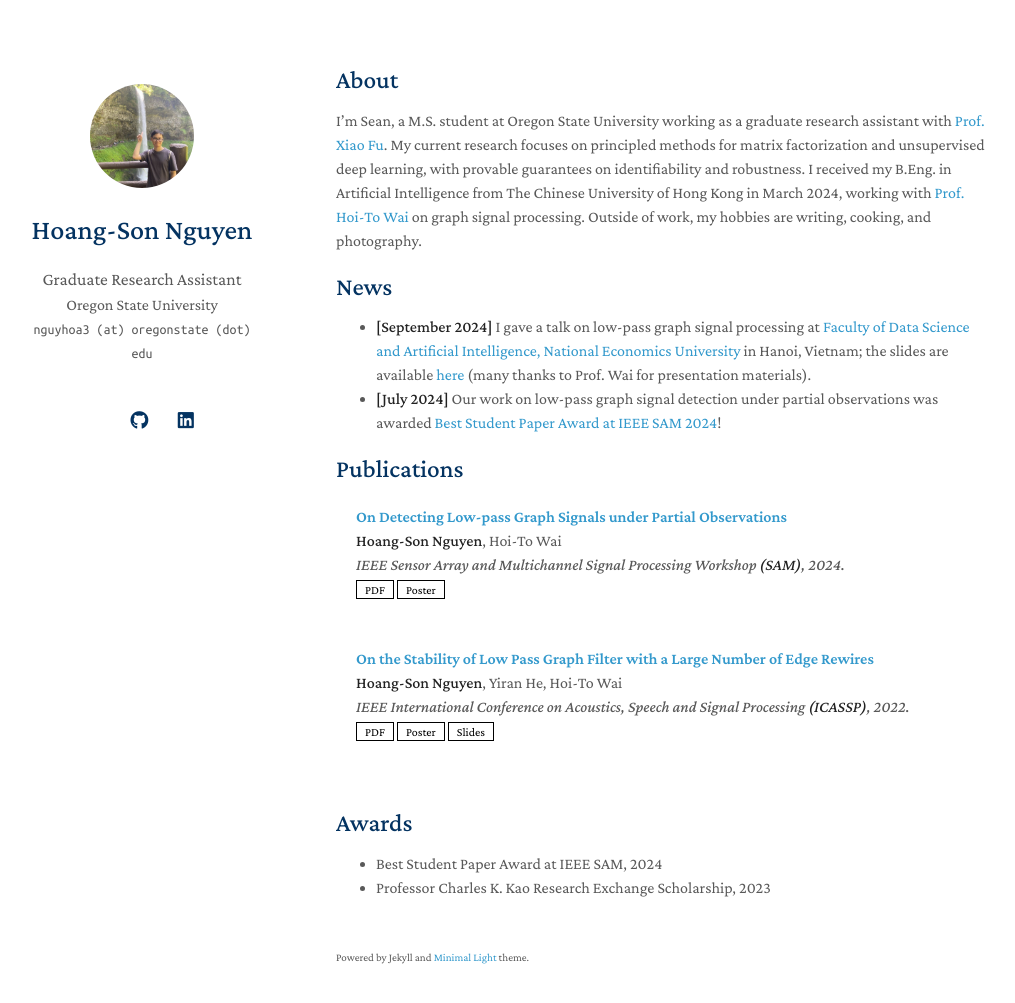
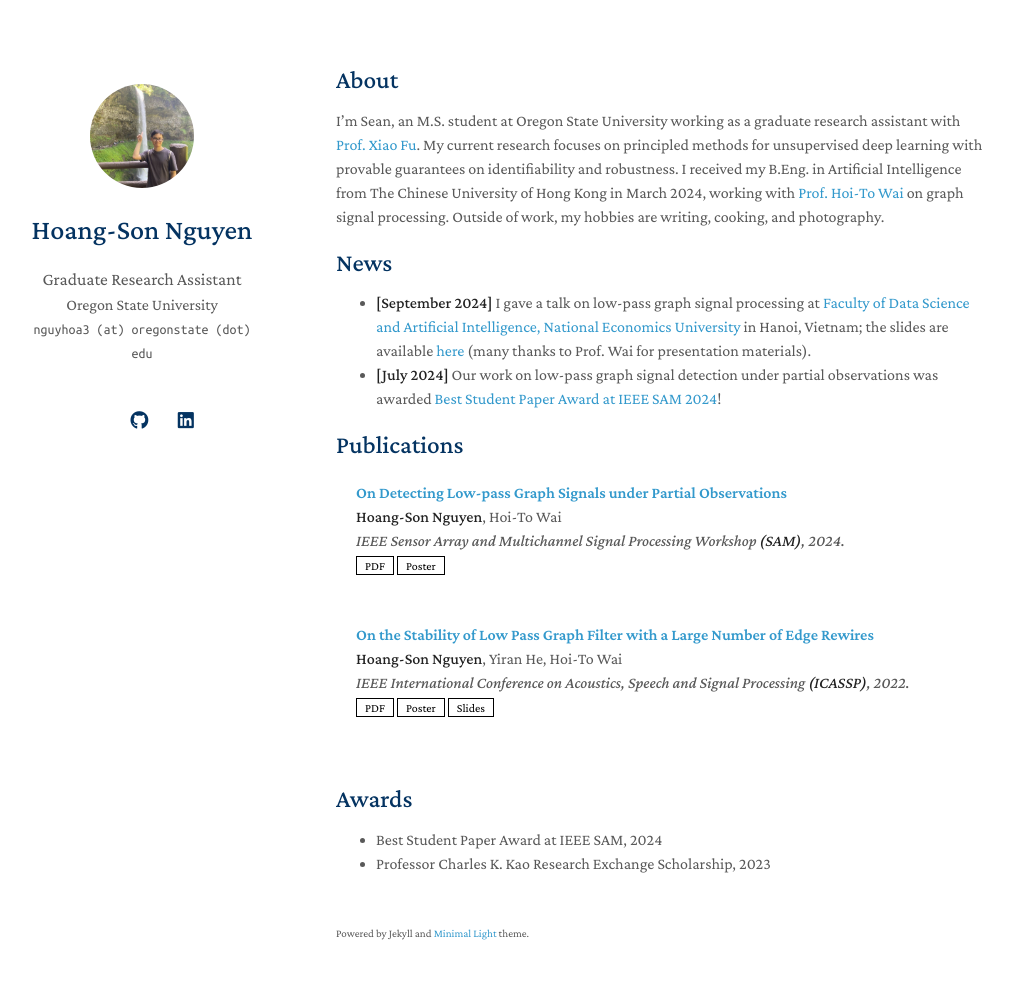
Before and after one commit to hsnguyen24/hsnguyen24.github.io, a Jekyll site: the page built from index.md, in a window 1280 px wide and 1038 px high. Shown: the top 1003 px of the window, without its empty margins (134-1149 px from the left). Built offline with Jekyll 4.4.1, drawn with Linux system fonts in a browser that asks for light colours; nearby versions of some CDN libraries; a style sheet for code colours, icons or effects is not loaded; our own code applies the rules of GitHub Pages for plain Markdown files.

Commit message:
Update index.md

```diff
--- a/index.md
+++ b/index.md
@@ -4,7 +4,7 @@ layout: homepage
 
 ## About
 
-I'm Sean, a M.S. student at Oregon State University working as a graduate research assistant with [Prof. Xiao Fu](https://web.engr.oregonstate.edu/~fuxia). My current research focuses on principled methods for matrix factorization and unsupervised deep learning, with provable guarantees on identifiability and robustness. I received my B.Eng. in Artificial Intelligence from The Chinese University of Hong Kong in March 2024, working with [Prof. Hoi-To Wai](https://www1.se.cuhk.edu.hk/~htwai) on graph signal processing. Outside of work, my hobbies are writing, cooking, and photography.
+I'm Sean, an M.S. student at Oregon State University working as a graduate research assistant with [Prof. Xiao Fu](https://web.engr.oregonstate.edu/~fuxia). My current research focuses on principled methods for unsupervised deep learning with provable guarantees on identifiability and robustness. I received my B.Eng. in Artificial Intelligence from The Chinese University of Hong Kong in March 2024, working with [Prof. Hoi-To Wai](https://www1.se.cuhk.edu.hk/~htwai) on graph signal processing. Outside of work, my hobbies are writing, cooking, and photography.
 
 ## News
 - **[September 2024]** I gave a talk on low-pass graph signal processing at [Faculty of Data Science and Artificial Intelligence, National Economics University](https://fda.neu.edu.vn/) in Hanoi, Vietnam; the slides are available [here](./assets/files/Talk_at_NEU_2024.pdf) (many thanks to Prof. Wai for presentation materials).
```
